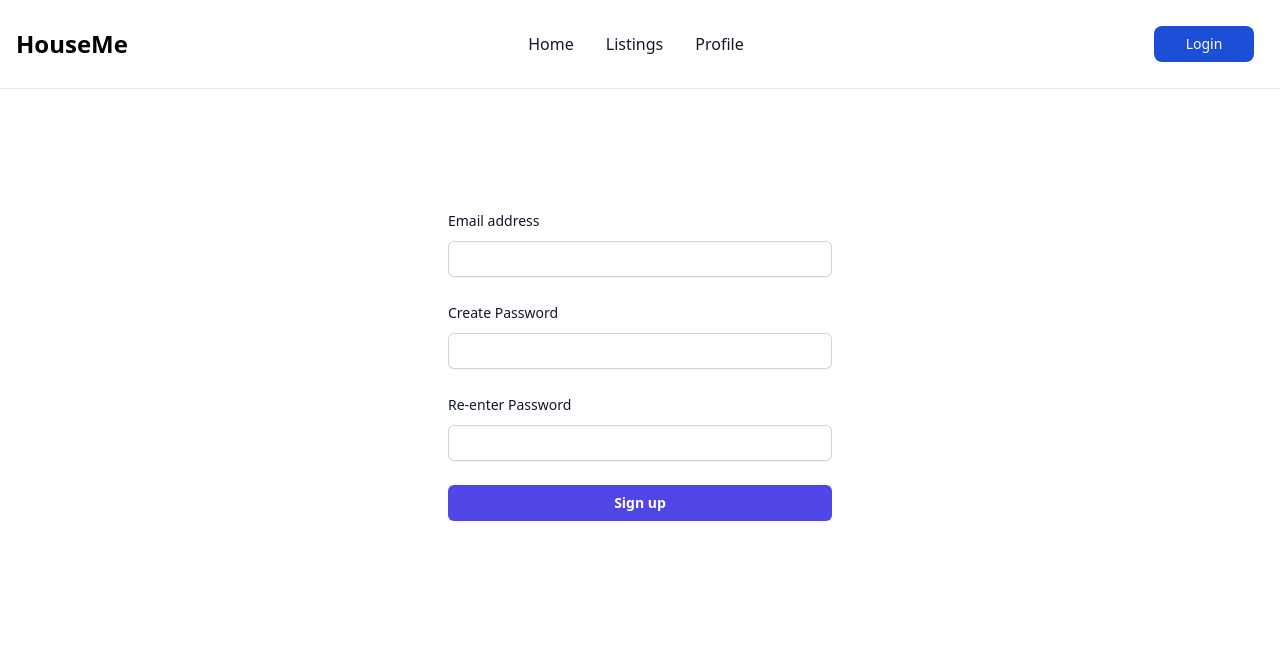
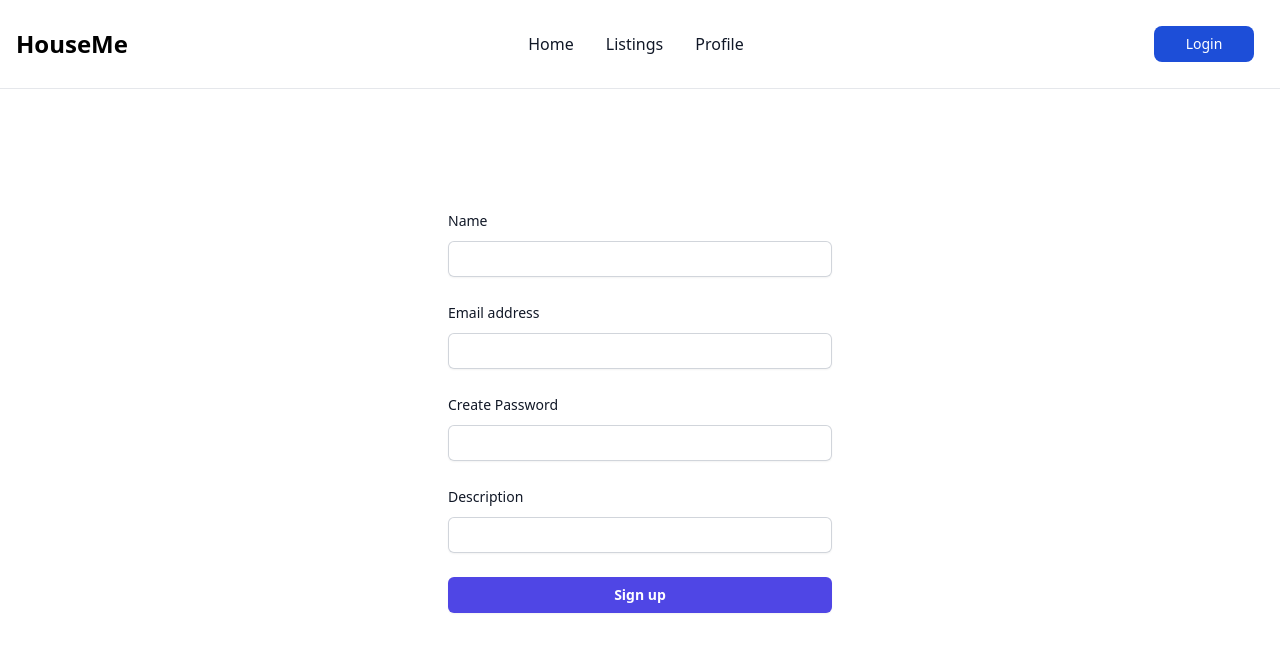
Before and after one commit to GT-HouseMe/frontend, a React (Vite) app: page /signup in a window 1280 px wide. Shown: the top 652 px of the page. Built offline with nearby package versions, Linux system fonts and the light colour scheme.

Commit message:
added register functionality

```diff
--- a/src/routes/SignUp.tsx
+++ b/src/routes/SignUp.tsx
@@ -1,17 +1,50 @@
 import { useRef } from 'react'
-
+import axios from 'axios'
 import "../styles/base.css"
 //import { Link } from 'react-router-dom';
+import Cookies from 'js-cookie';
+import { useNavigate } from 'react-router-dom';
 
 const SignUp = () => {
+  const nameRef = useRef<HTMLInputElement>(null)
   const emailRef = useRef<HTMLInputElement>(null)
   const passwordRef = useRef<HTMLInputElement>(null)
+  const descriptionRef = useRef<HTMLInputElement>(null)
+  const navigate = useNavigate();
 
-  const handleFormSubmit = (e: React.FormEvent) => {
+  const handleFormSubmit = async (e: React.FormEvent) => {
     e.preventDefault()
 
-    if (emailRef.current && passwordRef.current) {
-      console.log(emailRef.current.value, passwordRef.current.value)
+    const name = nameRef.current?.value;
+    const email = emailRef.current?.value;
+    const password = passwordRef.current?.value;
+    const description = descriptionRef.current?.value;
+
+    if (nameRef.current && emailRef.current && passwordRef.current && descriptionRef.current) {
+      const userData = await signUpUser({
+        name,
+        email,
+        password,
+        description
+      })
+    }
+  }
+
+  async function signUpUser(credentials) {
+    try {
+      const response = await axios.post('http://localhost:3000/auth/register', credentials, {
+        headers: {
+          'Content-Type': 'application/json'
+        }
+      });
+      const userData = response.data.token;
+      console.log('User data:', userData);
+      Cookies.set('userData', userData, { expires: 7 });  //expires in 7 days
+      navigate('/listings');
+      return userData;
+    } catch (error) {
+      console.error('An error occurred:', error);
+      throw error; // Propagate the error for handling further up the chain if needed
     }
   }
 
@@ -20,6 +53,13 @@ const SignUp = () => {
       <div className="flex min-h-full flex-col justify-center px-6 py-12 lg:px-8">
         <div className="mt-10 sm:mx-auto sm:w-full sm:max-w-sm">
             <form className="space-y-6" onSubmit={handleFormSubmit}>
+              <div>
+                  <label htmlFor="name" className="block text-sm font-medium leading-6 text-gray-900">Name</label>
+                    <div className="mt-2">
+                    <input ref={nameRef} id="name" name="name" autoComplete="name" required className="p-2 block w-full rounded-md border-0 py-1.5 text-gray-900 shadow-sm ring-1 ring-inset ring-gray-300 placeholder:text-gray-400 focus:ring-2 focus:ring-inset focus:ring-indigo-600 sm:text-sm sm:leading-6" />
+                  </div>
+              </div>
+
               <div>
                   <label htmlFor="email" className="block text-sm font-medium leading-6 text-gray-900">Email address</label>
                     <div className="mt-2">
@@ -38,10 +78,10 @@ const SignUp = () => {
 
               <div>
                   <div className="flex items-center justify-between">
-                    <label htmlFor="password" className="block text-sm font-medium leading-6 text-gray-900">Re-enter Password</label>
+                    <label htmlFor="description" className="block text-sm font-medium leading-6 text-gray-900">Description</label>
                   </div>
                   <div className="mt-2">
-                    <input ref={passwordRef} id="password" name="password" type="password" autoComplete="current-password" required className="p-2 block w-full rounded-md border-0 py-1.5 text-gray-900 shadow-sm ring-1 ring-inset ring-gray-300 placeholder:text-gray-400 focus:ring-2 focus:ring-inset focus:ring-indigo-600 sm:text-sm sm:leading-6" />
+                    <input ref={descriptionRef} id="description" name="description" type="textarea" autoComplete="description" required className="p-2 block w-full rounded-md border-0 py-1.5 text-gray-900 shadow-sm ring-1 ring-inset ring-gray-300 placeholder:text-gray-400 focus:ring-2 focus:ring-inset focus:ring-indigo-600 sm:text-sm sm:leading-6" />
                   </div>
               </div>
 
```
